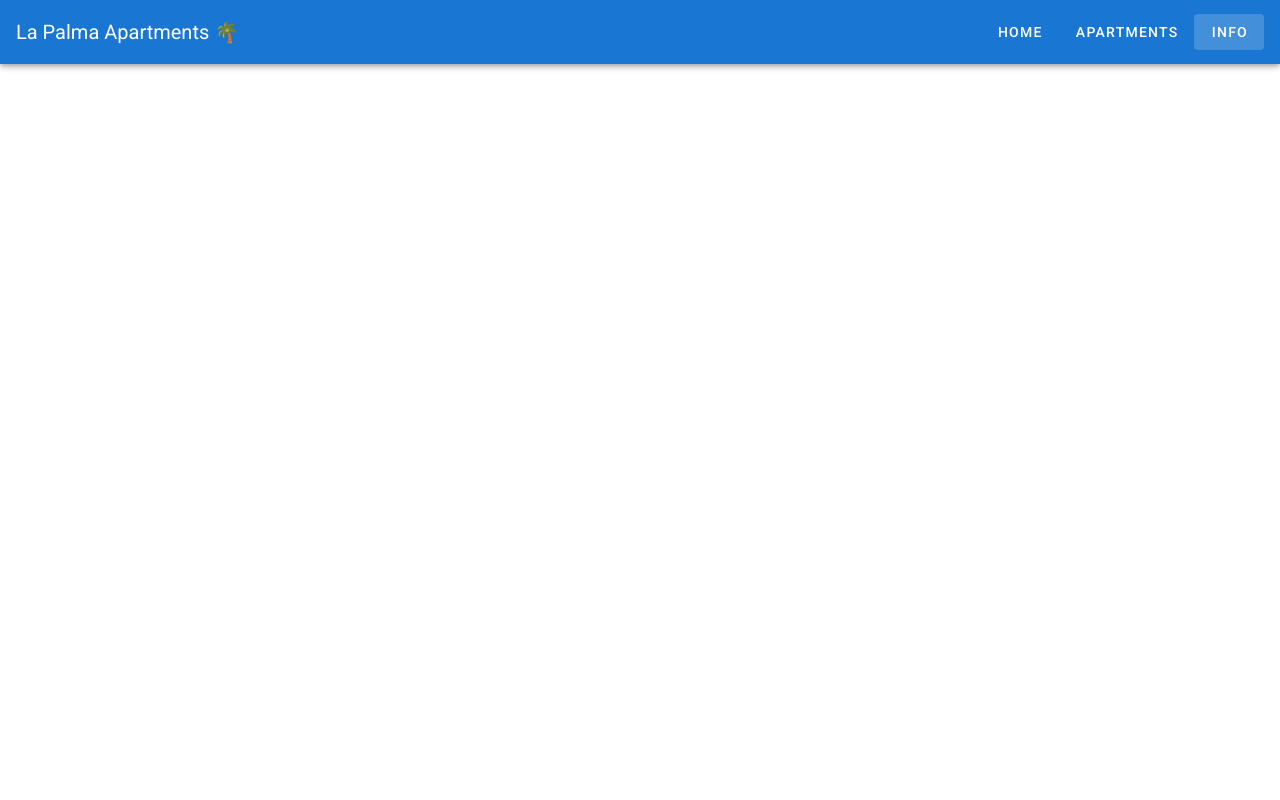
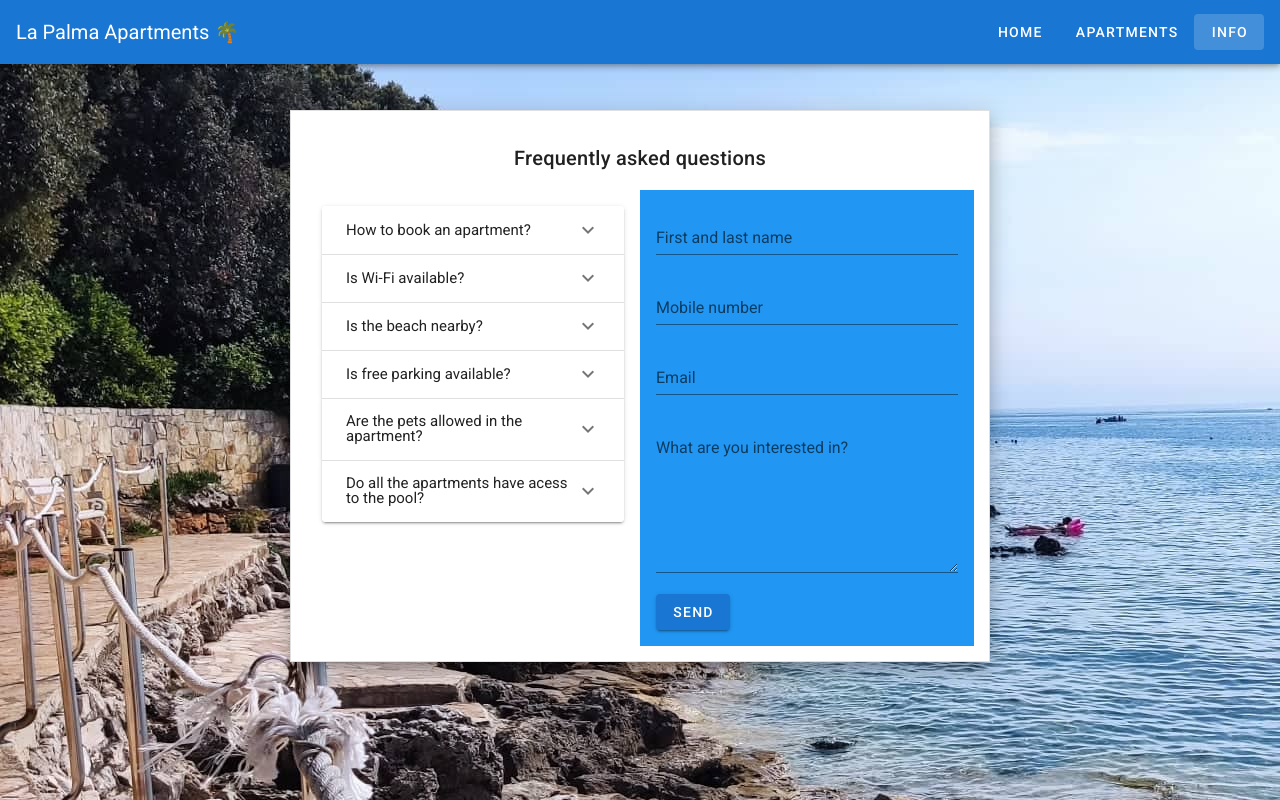
Before and after one commit to pavlovicantonio/lapalma, a Vue app in the folder lapalma/: page /info in a window 1280 px wide. Built offline with nearby package versions, Linux system fonts and the light colour scheme.

Commit message:
Info Desktop Layout Beta

```diff
--- a/lapalma/src/layouts/InfoDesktopLayout.vue
+++ b/lapalma/src/layouts/InfoDesktopLayout.vue
@@ -0,0 +1,128 @@
+<template>
+    <div class="none">
+        <center>
+        <div class="padmarg"></div>
+
+        <!-- 1️⃣ PRVA GALERIJA -->
+        <v-card elevation="11" outlined shaped tile class="sirinaVueCardss1">
+  <v-card-title class="d-flex justify-center align-center">
+    Frequently asked questions
+  </v-card-title>
+
+  <!-- Ovo je kontejner koji ih drži u redu -->
+  <div class="d-flex">
+    <div class="questions">
+        <v-expansion-panels>
+            <v-expansion-panel
+            v-for="(item, index) in faqList"
+            :key="index"
+            >
+            <v-expansion-panel-header>{{ item.question }}</v-expansion-panel-header>
+            <v-expansion-panel-content>{{ item.answer }}</v-expansion-panel-content>
+            </v-expansion-panel>
+         </v-expansion-panels>
+    </div>
+
+    <div class="info">
+        <v-form @submit.prevent="submitForm" ref="form" v-model="valid">
+        <v-text-field v-model="form.fullName" label="First and last name" :rules="[rules.required]" required></v-text-field>
+        <v-text-field v-model="form.phone" label="Mobile number" :rules="[rules.required]" required></v-text-field>
+        <v-text-field v-model="form.email" label="Email" :rules="[rules.required, rules.email]" required></v-text-field>
+        <v-textarea v-model="form.question" label="What are you interested in?" :rules="[rules.required]" required></v-textarea>
+        <v-btn type="submit" color="primary">Send</v-btn>
+      </v-form>
+    </div>
+  </div>
+</v-card>
+
+
+        <div></div>
+        </center>
+    </div>
+</template>
+
+<script>
+export default {
+  data() {
+    return {
+      valid: false,
+      submitted: false,
+      form: {
+        fullName: '',
+        phone: '',
+        email: '',
+        question: ''
+      },
+      rules: {
+        required: value => !!value || 'Required field!',
+        email: value => /.+@.+\..+/.test(value) || 'Please enter a valid email address!'
+      },
+      faqList: [
+        {
+          question: "How to book an apartment?",
+          answer: "You can book the apartment via Booking, but you can also contact us through the form on the right or send an inquiry for the apartment you're interested in through the Apartments section on our website."
+        },
+        {
+          question: "Is Wi-Fi available?",
+          answer: "Of course, all apartments have free high-speed Wi-Fi."
+        },
+        {
+          question: "Is the beach nearby?",
+          answer: "Yes, the beach is just a 3-minute walk away."
+        },
+        {
+          question: "Is free parking available?",
+          answer: "Yes, each apartment comes with one free parking spot."
+        },
+        {
+          question: "Are the pets allowed in the apartment?",
+          answer: "Yes, they are."
+        },
+        {
+          question: "Do all the apartments have acess to the pool?",
+          answer: "Yes, they do."
+        }
+      ]
+    };
+  },
+  methods: {
+    submitForm(){
+
+    }
+  }
+};
+</script>
+
+<style>
+.questions, .info {
+  height: auto;
+  width: 50%;
+  padding: 16px;
+}
+
+.clickable-image {
+    cursor: pointer;
+    transition: transform 0.2s;
+}
+
+.clickable-image:hover {
+    transform: scale(1.05);
+}
+
+.sirinaVueCardss1{
+    margin-top: 30px;
+    width: 700px;
+    text-align: justify;
+    padding: 15px;
+    height: auto;
+}
+.none{
+    background-image: url(../assets/backgroundimage.jpg);
+    background-attachment: fixed;
+    height: 100%;
+}
+
+.padmarg {
+    height: 80px;
+}
+</style>
```
